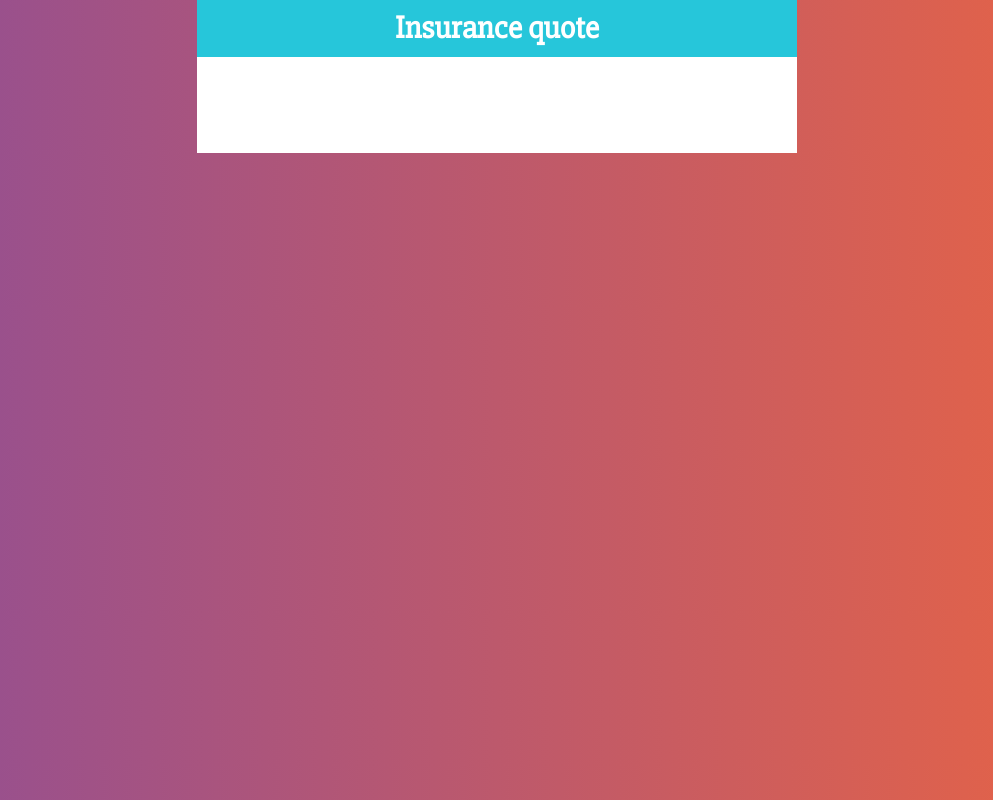
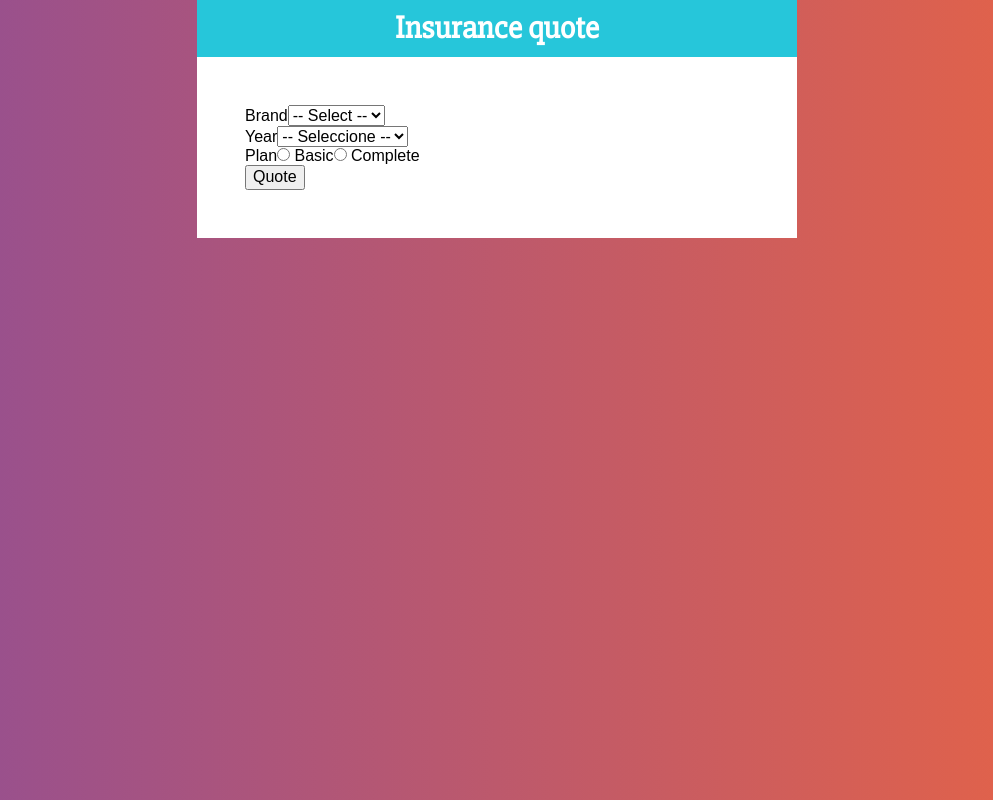
Before and after one commit to Francisco28/cotizador_react, a React (Create React App) app: page / in a window 1280 px wide. Shown: the whole page, without its empty margins (143-1136 px from the left). Built offline with nearby package versions, Linux system fonts and the light colour scheme.

Commit message:
add form

```diff
--- a/src/App.js
+++ b/src/App.js
@@ -1,5 +1,6 @@
 import React from 'react';
 import Header from './components/Header';
+import Form from './components/Form';
 import styled from '@emotion/styled';
 
 const Container = styled.div`
@@ -16,11 +17,13 @@
   return (
     <Container>
         <Header
-        title='Insurance quote'
+          title='Insurance quote'
         />
 
         <ContainerForm>
+          <Form
 
+          />
         </ContainerForm>
 
     </Container>
--- /dev/null
+++ b/src/components/Form.js
@@ -0,0 +1,53 @@
+import React from 'react';
+
+const Form = () => {
+    return (
+        <form>
+            <div>
+                <label>Brand</label>
+                <select>
+                    <option value="">-- Select --</option>
+                    <option value="american">American</option>
+                    <option value="european">European</option>
+                    <option value="asian">Asian</option>
+                </select>
+            </div>
+
+            <div>
+                <label>Year</label>
+                <select>
+                    <option value="">-- Seleccione --</option>
+                    <option value="2021">2021</option>
+                    <option value="2020">2020</option>
+                    <option value="2019">2019</option>
+                    <option value="2018">2018</option>
+                    <option value="2017">2017</option>
+                    <option value="2016">2016</option>
+                    <option value="2015">2015</option>
+                    <option value="2014">2014</option>
+                    <option value="2013">2013</option>
+                    <option value="2012">2012</option>
+                </select>
+            </div>
+
+            <div>
+                <label>Plan</label>
+                <input
+                    type="radio"
+                    name="plan"
+                    value="basic"
+                /> Basic
+
+                <input
+                    type="radio"
+                    name="plan"
+                    value="complete"
+                /> Complete
+            </div>
+
+            <button type="button">Quote</button>
+        </form>
+     );
+}
+
+export default Form;
```
